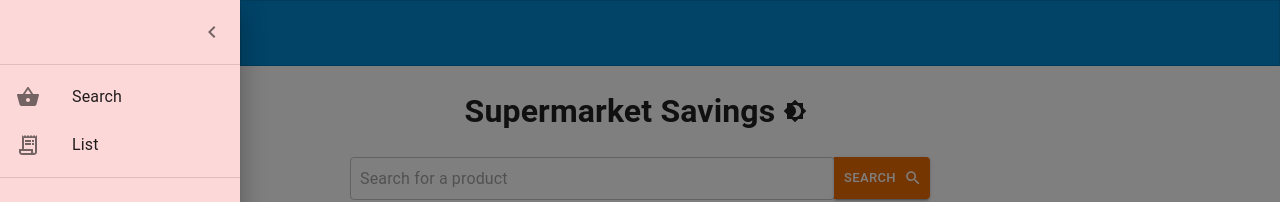
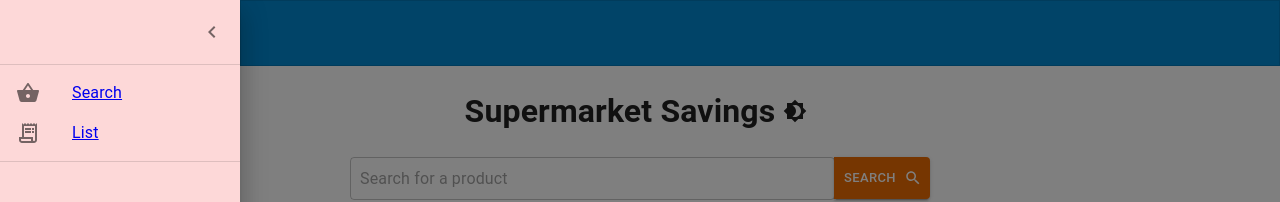
Before and after one commit to Spykerwolf/react-supermarket-saver, a React (Vite) app: page / in a window 1280 px wide. Both pictures are taken after a click on the button 33 px from the left and 33 px from the top of the page. Shown: the top 202 px of the page. Built offline with nearby package versions, Linux system fonts and the light colour scheme; no server answers.

Commit message:
Side bar buttons navigate to pages now, need to style them

```diff
--- a/src/components/Sidebar.tsx
+++ b/src/components/Sidebar.tsx
@@ -16,8 +16,10 @@ import ListItemIcon from "@mui/material/ListItemIcon";
 import ListItemText from "@mui/material/ListItemText";
 import ShoppingBasketIcon from "@mui/icons-material/ShoppingBasket";
 import ReceiptLongSharpIcon from "@mui/icons-material/ReceiptLongSharp";
-import { Outlet } from "react-router-dom";
+import { Link, Outlet } from "react-router-dom";
 import SearchPage from "../pages/SearchPage";
+import MenuItem from "@mui/material/MenuItem";
+import Button from "@mui/material/Button";
 
 const drawerWidth = 240;
 
@@ -133,7 +135,7 @@ export default function Sidebar() {
               <ListItemIcon>
                 <ShoppingBasketIcon />
               </ListItemIcon>
-              <ListItemText primary="Search" />
+              <Link to="/">Search</Link>
             </ListItemButton>
           </ListItem>
           <ListItem disablePadding>
@@ -141,10 +143,11 @@ export default function Sidebar() {
               <ListItemIcon>
                 <ReceiptLongSharpIcon />
               </ListItemIcon>
-              <ListItemText primary="List" />
+              <Link to="/list">List</Link>
             </ListItemButton>
           </ListItem>
         </List>
+
         <Divider />
       </Drawer>
       <Outlet />
```
